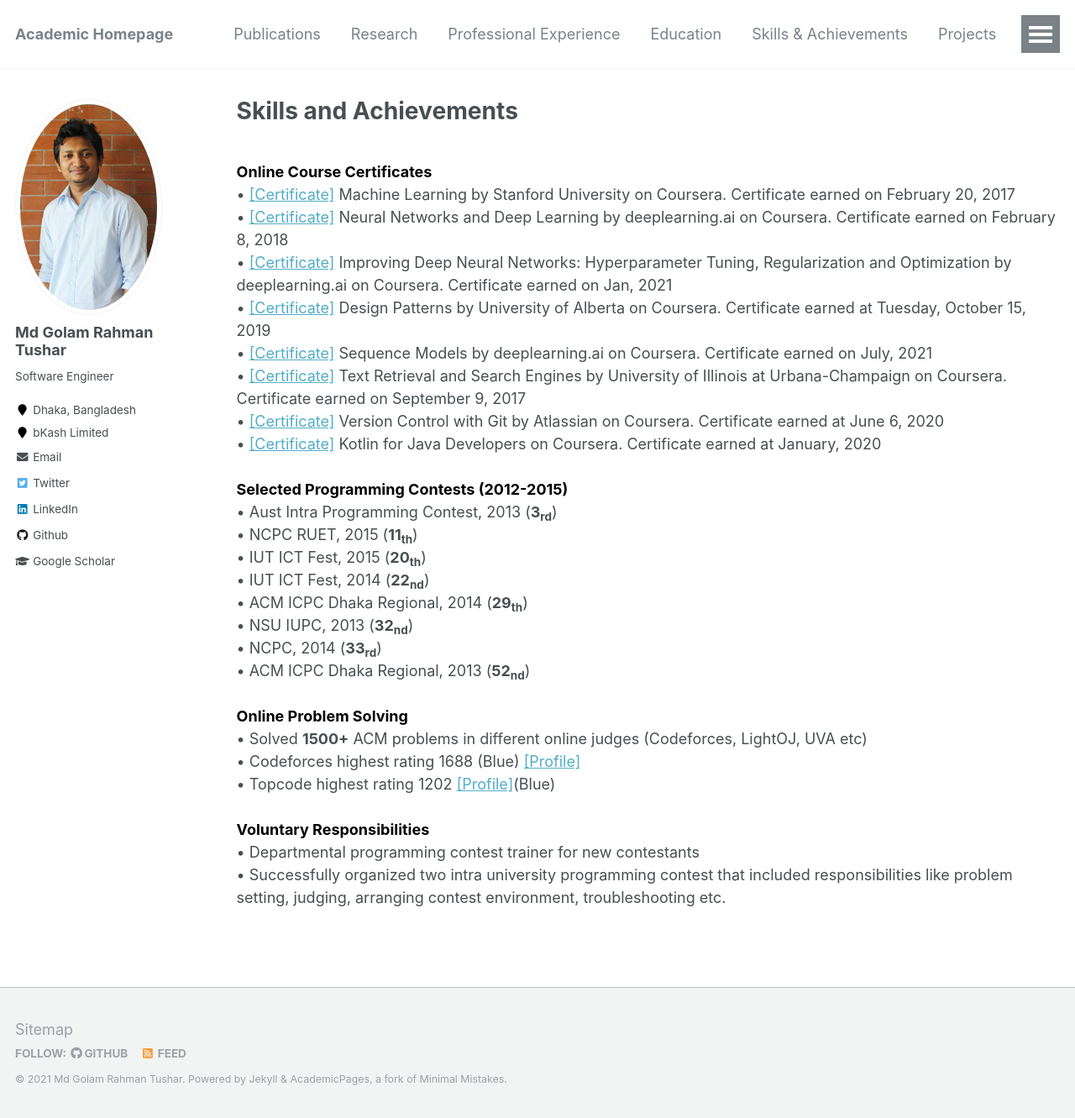
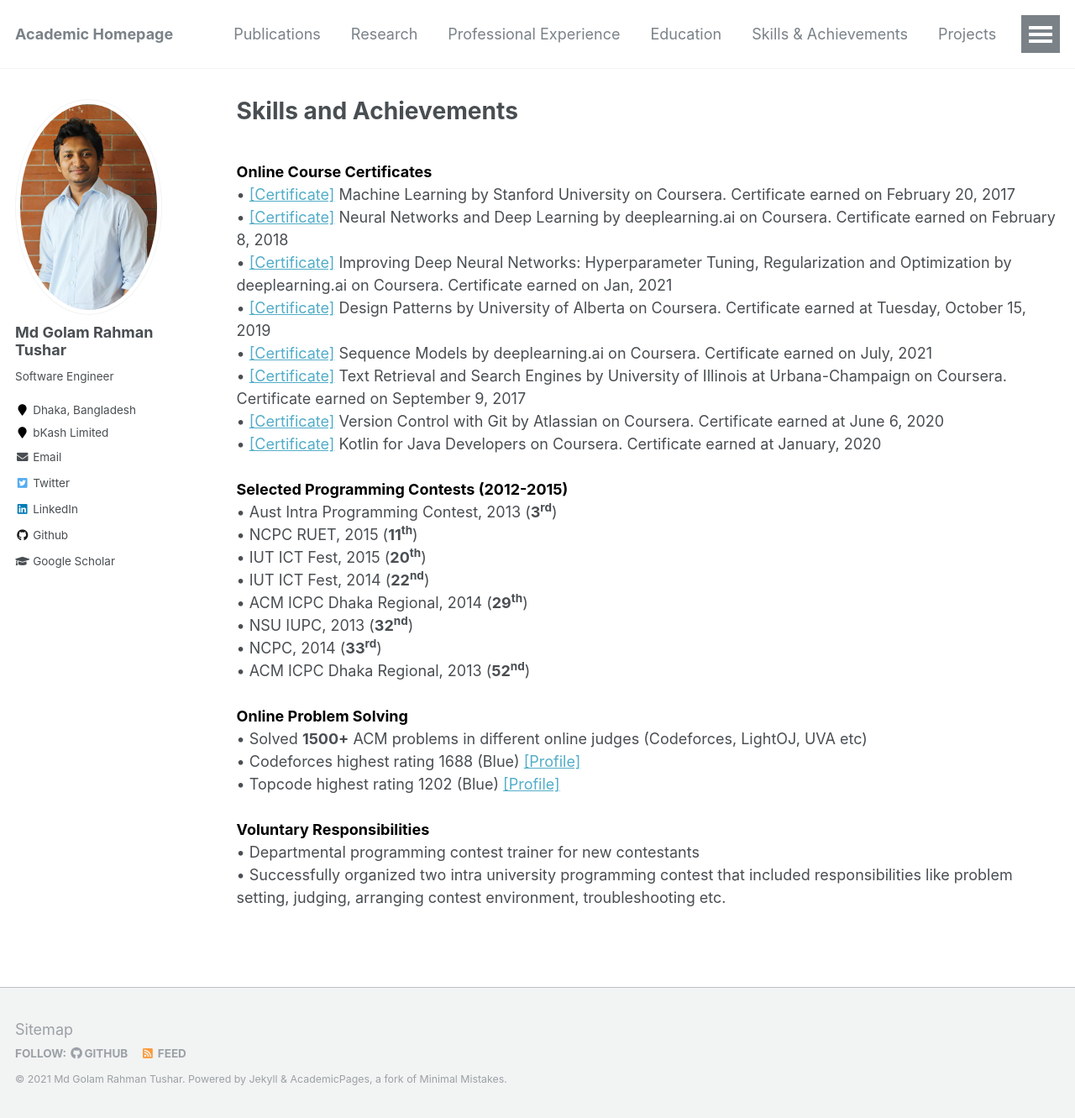
Before and after one commit to grtushar/grtushar.github.io, a Jekyll site: the page built from _pages/achievements.md, in a window 1280 px wide and 1331 px high. Shown: the whole window at 84% size. Built offline with Jekyll 4.4.1, drawn with Linux system fonts in a browser that asks for light colours.

Commit message:
:sparkles: Update achievements page

```diff
--- a/_pages/achievements.md
+++ b/_pages/achievements.md
@@ -11,30 +11,27 @@
     <span style="color:black; font-weight:bold; font-size:18px">Online Course Certificates</span><br/>
     • [[Certificate]](https://www.coursera.org/account/accomplishments/certificate/2MSXFLMCVDUH?utm_medium=certificate&utm_source=link&utm_campaign=copybutton_certificate) Machine Learning by Stanford University on Coursera. Certificate earned on February 20, 2017<br/>
     • [[Certificate]](https://www.coursera.org/account/accomplishments/certificate/72DLKJF9EN7J?utm_medium=certificate&utm_source=link&utm_campaign=copybutton_certificate) Neural Networks and Deep Learning by deeplearning.ai on Coursera. Certificate earned on February 8, 2018<br/>
-    • [[Certificate]](https://www.coursera.org/account/accomplishments/certificate/MH3M2TN7CKX9) Improving Deep Neural Networks: Hyperparameter Tuning, Regularization and Optimization by
-    deeplearning.ai on Coursera. Certificate earned on Jan, 2021<br/>
-    • [[Certificate]](https://www.coursera.org/account/accomplishments/certificate/L32V7D8UEMFN?utm_medium=certificate&utm_source=link&utm_campaign=copybutton_certificate) Design Patterns by University of Alberta on Coursera. Certificate earned at Tuesday, October
-    15, 2019<br/>
+    • [[Certificate]](https://www.coursera.org/account/accomplishments/certificate/MH3M2TN7CKX9) Improving Deep Neural Networks: Hyperparameter Tuning, Regularization and Optimization by deeplearning.ai on Coursera. Certificate earned on Jan, 2021<br/>
+    • [[Certificate]](https://www.coursera.org/account/accomplishments/certificate/L32V7D8UEMFN?utm_medium=certificate&utm_source=link&utm_campaign=copybutton_certificate) Design Patterns by University of Alberta on Coursera. Certificate earned at Tuesday, October 15, 2019<br/>
     • [[Certificate]](https://www.coursera.org/account/accomplishments/certificate/MAK5YQ5WDY3T) Sequence Models by deeplearning.ai on Coursera. Certificate earned on July, 2021<br/>
-    • [[Certificate]](https://www.coursera.org/account/accomplishments/certificate/QJKUPEMZ748W?utm_medium=certificate&utm_source=link&utm_campaign=copybutton_certificate) Text Retrieval and Search Engines by University of Illinois at Urbana-Champaign on Coursera.
-    Certificate earned on September 9, 2017<br/>
+    • [[Certificate]](https://www.coursera.org/account/accomplishments/certificate/QJKUPEMZ748W?utm_medium=certificate&utm_source=link&utm_campaign=copybutton_certificate) Text Retrieval and Search Engines by University of Illinois at Urbana-Champaign on Coursera. Certificate earned on September 9, 2017<br/>
     • [[Certificate]](https://www.coursera.org/account/accomplishments/certificate/PJJCQLZJ78T4) Version Control with Git by Atlassian on Coursera. Certificate earned at June 6, 2020<br/>
     • [[Certificate]](https://www.coursera.org/account/accomplishments/verify/SZ82FU25ZYKL) Kotlin for Java Developers on Coursera. Certificate earned at January, 2020<br/>
 <br/>
     <span style="color:black; font-weight:bold; font-size:18px">Selected Programming Contests (2012-2015)</span><br/>
-    • Aust Intra Programming Contest, 2013 (<span style="font-weight:bold;">3<sub>rd</sub></span>)<br/>
-    • NCPC RUET, 2015 (<span style="font-weight:bold;">11<sub>th</sub></span>)<br/>
-    • IUT ICT Fest, 2015 (<span style="font-weight:bold;">20<sub>th</sub></span>)<br/>
-    • IUT ICT Fest, 2014 (<span style="font-weight:bold;">22<sub>nd</sub></span>)<br/>
-    • ACM ICPC Dhaka Regional, 2014 (<span style="font-weight:bold;">29<sub>th</sub></span>)<br/>
-    • NSU IUPC, 2013 (<span style="font-weight:bold;">32<sub>nd</sub></span>)<br/>
-    • NCPC, 2014 (<span style="font-weight:bold;">33<sub>rd</sub></span>)<br/>
-    • ACM ICPC Dhaka Regional, 2013 (<span style="font-weight:bold;">52<sub>nd</sub></span>)<br/>
+    • Aust Intra Programming Contest, 2013 (<span style="font-weight:bold;">3<sup>rd</sup></span>)<br/>
+    • NCPC RUET, 2015 (<span style="font-weight:bold;">11<sup>th</sup></span>)<br/>
+    • IUT ICT Fest, 2015 (<span style="font-weight:bold;">20<sup>th</sup></span>)<br/>
+    • IUT ICT Fest, 2014 (<span style="font-weight:bold;">22<sup>nd</sup></span>)<br/>
+    • ACM ICPC Dhaka Regional, 2014 (<span style="font-weight:bold;">29<sup>th</sup></span>)<br/>
+    • NSU IUPC, 2013 (<span style="font-weight:bold;">32<sup>nd</sup></span>)<br/>
+    • NCPC, 2014 (<span style="font-weight:bold;">33<sup>rd</sup></span>)<br/>
+    • ACM ICPC Dhaka Regional, 2013 (<span style="font-weight:bold;">52<sup>nd</sup></span>)<br/>
 <br/>
     <span style="color:black; font-weight:bold; font-size:18px">Online Problem Solving</span><br/>
     • Solved <span style="font-weight:bold;">1500+</span> ACM problems in different online judges (Codeforces, LightOJ, UVA etc)<br/>
     • Codeforces highest rating 1688 (Blue) [[Profile]](https://codeforces.com/profile/grtushar)<br/>
-    • Topcode highest rating 1202 [[Profile]](https://www.topcoder.com/members/shadhin119/details/?track=DATA_SCIENCE&subTrack=SRM)(Blue)<br/>
+    • Topcode highest rating 1202 (Blue) [[Profile]](https://www.topcoder.com/members/shadhin119/details/?track=DATA_SCIENCE&subTrack=SRM)<br/>
 <br/>
     <span style="color:black; font-weight:bold; font-size:18px">Voluntary Responsibilities</span><br/>
     • Departmental programming contest trainer for new contestants<br/>
```
Also changed, not shown: 2 other files.
